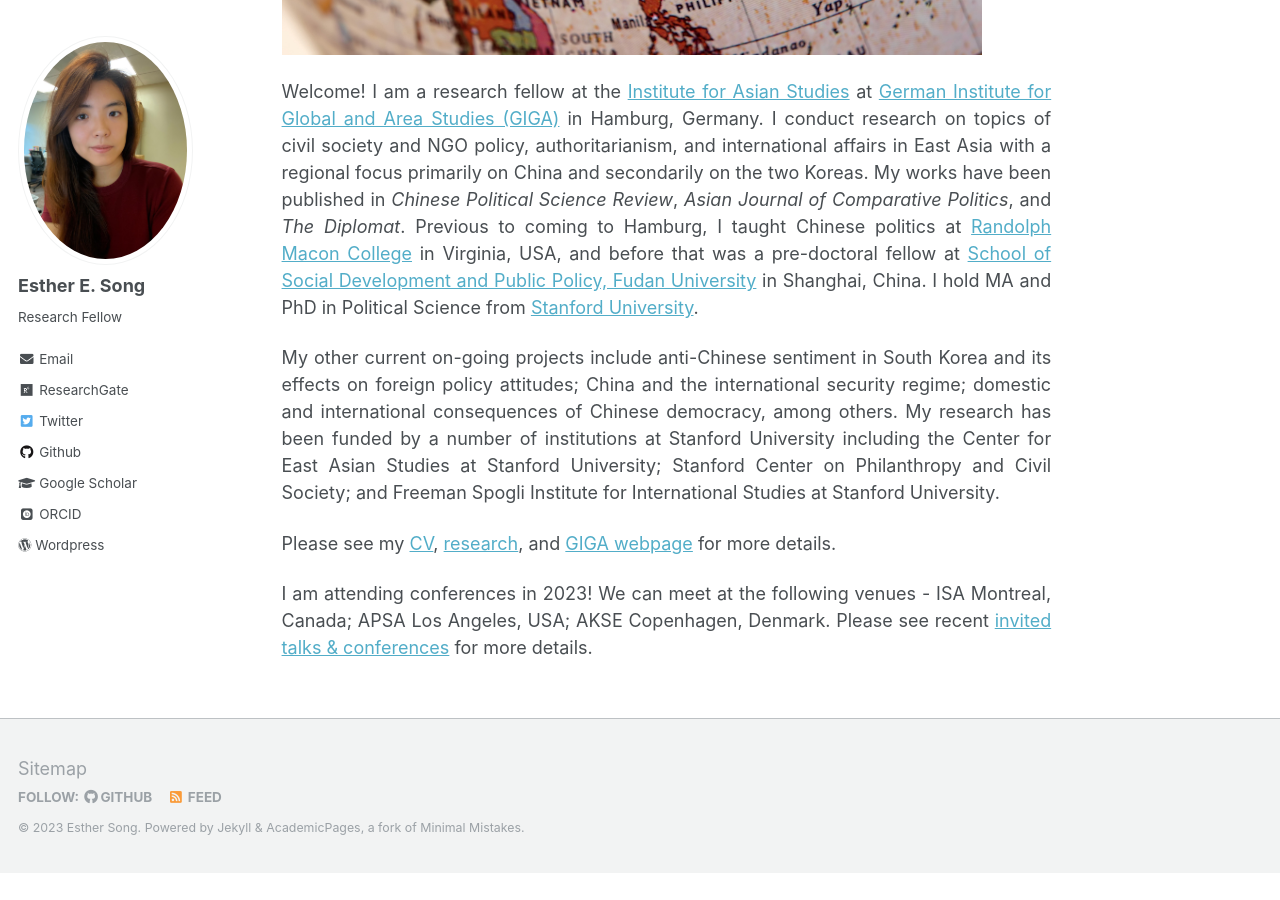
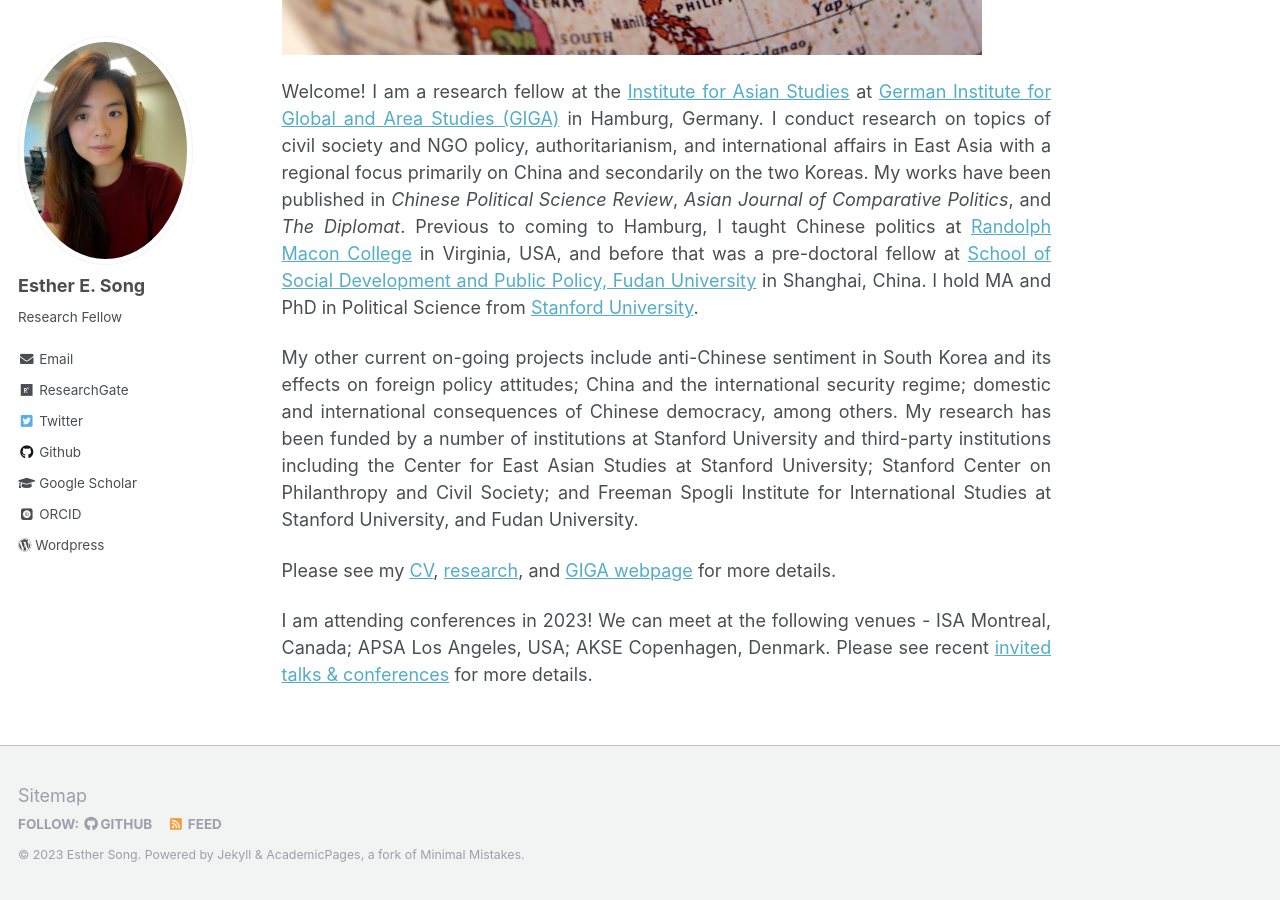
Before and after one commit to ehsong/ehsong.github.io, a Jekyll site: the page built from _pages/about.md, in a window 1280 px wide and 900 px high, scrolled down 529 px. Built offline with Jekyll 4.4.1, drawn with Linux system fonts in a browser that asks for light colours; some web fonts are replaced; before the commit the page ends 1402 px from its top, so only the background shows below that.

Commit message:
Update about.md

```diff
--- a/_pages/about.md
+++ b/_pages/about.md
@@ -11,7 +11,7 @@
 
 Welcome! I am a research fellow at the [Institute for Asian Studies](https://www.giga-hamburg.de/en/institutes/giga-institute-for-asian-studies/) at [German Institute for Global and Area Studies (GIGA)](https://www.giga-hamburg.de/en/) in Hamburg, Germany. I conduct research on topics of civil society and NGO policy, authoritarianism, and international affairs in East Asia with a regional focus primarily on China and secondarily on the two Koreas. My works have been published in *Chinese Political Science Review*, *Asian Journal of Comparative Politics*, and *The Diplomat*. Previous to coming to Hamburg, I taught Chinese politics at [Randolph Macon College](https://www.rmc.edu/) in Virginia, USA, and before that was a pre-doctoral fellow at [School of Social Development and Public Policy, Fudan University](https://www.fudan.edu.cn/en/2019/0514/c295a96700/page.htm) in Shanghai, China. I hold MA and PhD in Political Science from [Stanford University](https://stanford.edu).
 
-My other current on-going projects include anti-Chinese sentiment in South Korea and its effects on foreign policy attitudes; China and the international security regime; domestic and international consequences of Chinese democracy, among others. My research has been funded by a number of institutions at Stanford University including the Center for East Asian Studies at Stanford University; Stanford Center on Philanthropy and Civil Society; and Freeman Spogli Institute for International Studies at Stanford University.
+My other current on-going projects include anti-Chinese sentiment in South Korea and its effects on foreign policy attitudes; China and the international security regime; domestic and international consequences of Chinese democracy, among others. My research has been funded by a number of institutions at Stanford University and third-party institutions including the Center for East Asian Studies at Stanford University; Stanford Center on Philanthropy and Civil Society; and Freeman Spogli Institute for International Studies at Stanford University, and Fudan University.
 
 Please see my [CV](https://drive.google.com/file/d/1vqUiT1oKTXUNqQ2dkH4wXfByTyfpPaoa/view?usp=sharing), [research](https://ehsong.github.io/research/),  and [GIGA webpage](https://www.giga-hamburg.de/en/the-giga/team/song-esther) for more details.
 
```
